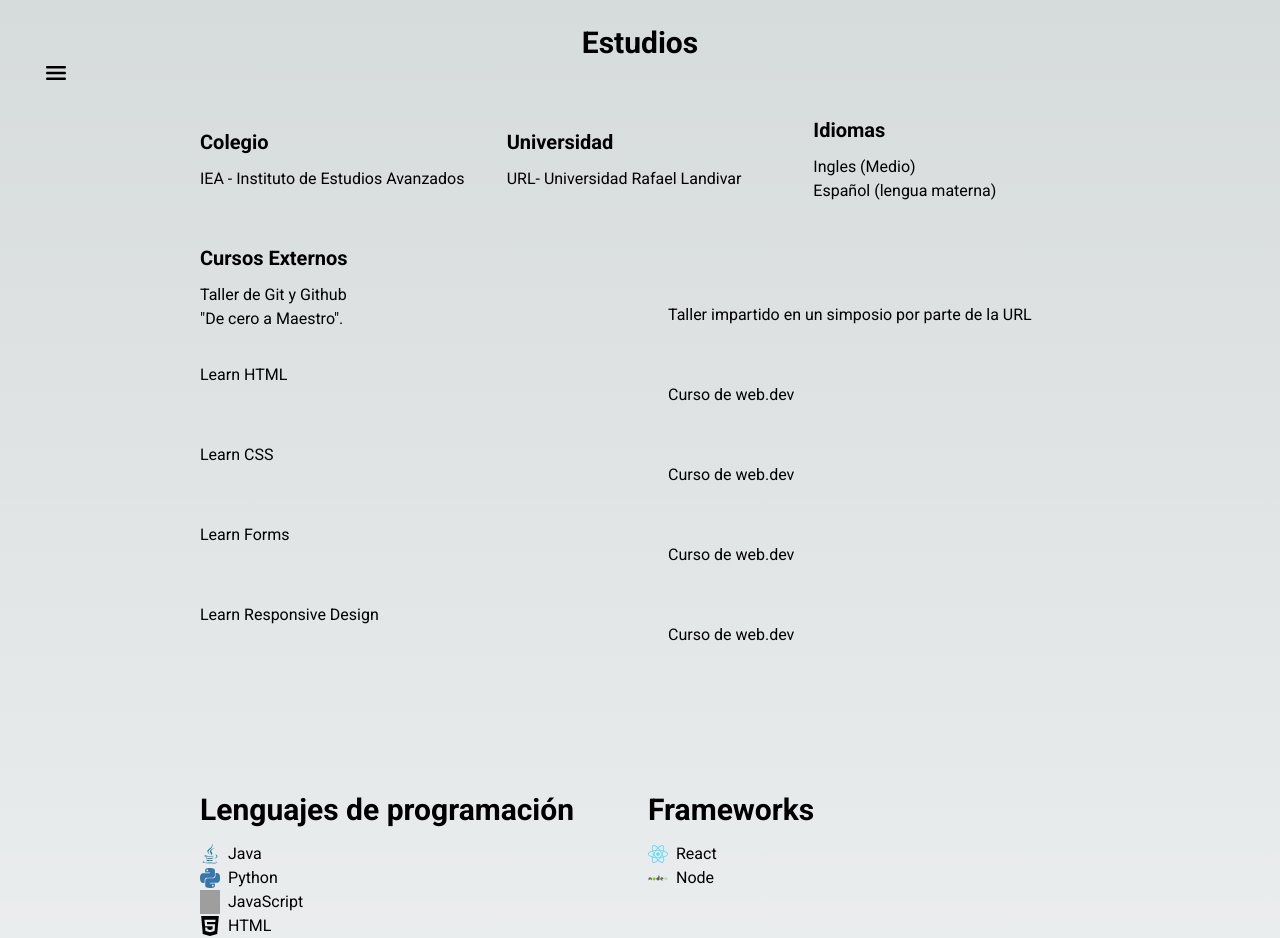
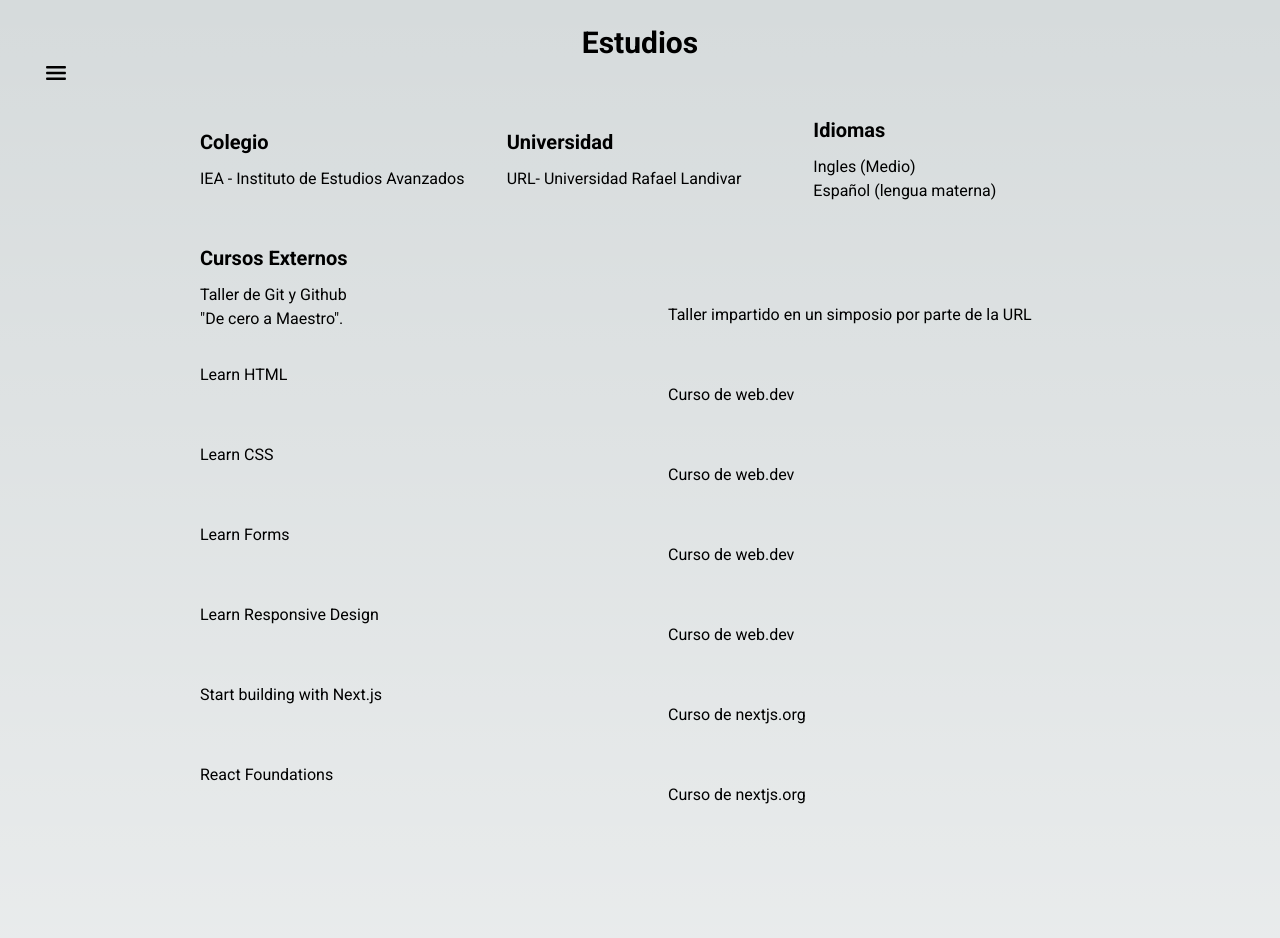
Before and after one commit to Afrejef69/frontend-briefcase, a Next.js app: page /education-professional in a window 1280 px wide. Shown: the top 938 px of the page. Built offline with nearby package versions, Linux system fonts and the light colour scheme; grey boxes are pictures that could not be loaded.

Commit message:
add new courses

```diff
--- a/src/app/education-professional/page.tsx
+++ b/src/app/education-professional/page.tsx
@@ -147,6 +147,10 @@
               <p className="p-5">Curso de web.dev</p>
               <h4 lang="en">Learn Responsive Design</h4>
               <p className="p-5">Curso de web.dev</p>
+              <h4 lang="en">Start building with Next.js</h4>
+              <p className="p-5">Curso de nextjs.org</p>
+              <h4 lang="en">React Foundations</h4>
+              <p className="p-5">Curso de nextjs.org</p>
             </div>
           </div>
         </div>
```
